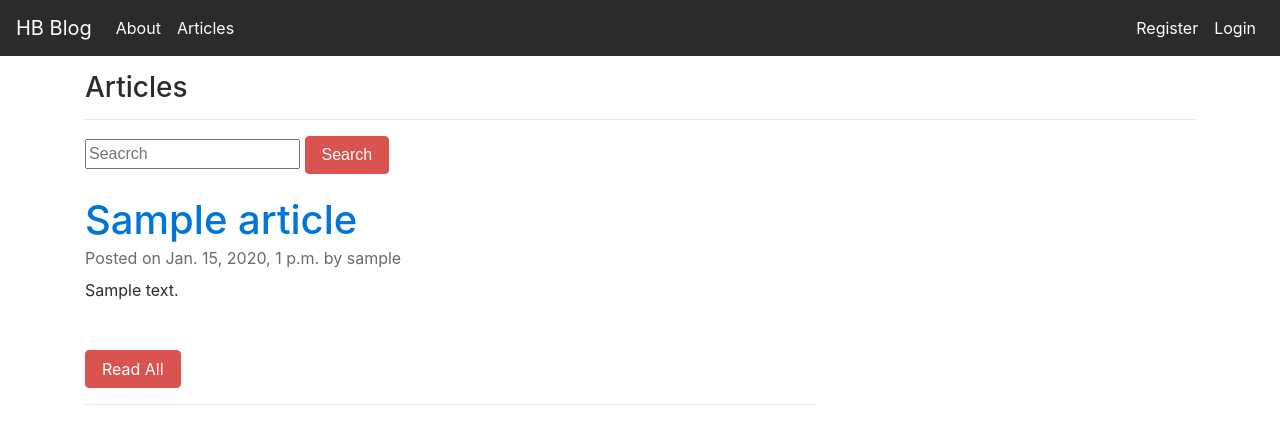
After one commit to Akcanbasri/Python-Course-P3-BlogPageWith-Django, a Django app: page /articles/ in a window 1280 px wide. The commit adds this page. Shown: the top 444 px of the page. Run offline with Django 4.2, Linux system fonts and the light colour scheme; tables that the repository leaves empty hold one stand-in row (values such as "Sample post"); some libraries are stand-ins or nearby versions.

Commit message:
Update dynamic article URLs and templates

```diff
--- a/article/urls.py
+++ b/article/urls.py
@@ -10,5 +10,6 @@ urlpatterns = [
     path("article/<int:id>", views.detail, name="detail"),
     path("update/<int:id>", views.update, name="update"),
     path("delete/<int:id>", views.delete, name="delete"),
-    path("articles", views.articles, name="articles")
+    path("articles", views.articles, name="articles"),
+    path("", views.articlesPage, name="articlesPage")
 ]
--- a/article/views.py
+++ b/article/views.py
@@ -1,4 +1,5 @@
 from django.shortcuts import render, HttpResponse, redirect, get_object_or_404
+from django.contrib.auth.decorators import login_required
 from .forms import CreateArticle
 from django.contrib import messages
 from .models import Article
@@ -15,16 +16,19 @@ def about(request):
     return render(request, "about.html")
 
 
+@login_required(login_url="user:login")
 def articles(request, article_id):
     return render(request, "articles.html", {"article_id": article_id})
 
 
+@login_required(login_url="user:login")
 def dashboard(request):
     articles = Article.objects.filter(author=request.user)
     c = {"articles": articles}
     return render(request, "dashboard.html", c)
 
 
+@login_required(login_url="user:login")
 def addarticle(request):
     form = CreateArticle(request.POST or None, request.FILES or None)
     if form.is_valid():
@@ -37,12 +41,14 @@ def addarticle(request):
     return render(request, "addarticle.html", {"form": form})
 
 
+@login_required(login_url="user:login")
 def detail(request, id):
     # article = Article.objects.get(id=id)
     article = get_object_or_404(Article, id=id)
     return render(request, "detail.html", {"article": article})
 
 
+@login_required(login_url="user:login")
 def update(request, id):
     article = get_object_or_404(Article, id=id)
     form = CreateArticle(request.POST or None, request.FILES or None, instance=article)
@@ -55,8 +61,21 @@ def update(request, id):
 
     return render(request, "update.html", {"form": form, "article": article})
 
+
+@login_required(login_url="user:login")
 def delete(request, id):
     article = get_object_or_404(Article, id=id)
     article.delete()
     messages.success(request, ("Article Deleted!"))
     return redirect("article:dashboard")
+
+
+def articlesPage(request):
+    keyword = request.GET.get("keyword")
+    if keyword:
+        articles = Article.objects.filter(title__contains=keyword)
+        return render(request, "articlesPage.html", {"articles": articles})
+
+    articles = Article.objects.all().order_by("-created_date")
+    c = {"articles": articles}
+    return render(request, "articlesPage.html", c)
--- a/blog/urls.py
+++ b/blog/urls.py
@@ -23,7 +23,7 @@ urlpatterns = [
     path("admin/", admin.site.urls),
     path("", views.index, name="index"),
     path("about", views.about, name="about"),
-    path("article/",include("article.urls")),
+    path("articles/",include("article.urls")),
     path("user/",include("user.urls")),
 ]
 
--- /dev/null
+++ b/templates/articlesPage.html
@@ -0,0 +1,43 @@
+{% extends "layout.html" %}
+{% block body %}
+<h3>Articles</h3>
+<hr>
+<form>
+    {% csrf_token %}
+    <input type="text" name = "keyword" class="input-sm" maxlength="64" placeholder="Seacrch">
+    <button type="submit" class="btn btn-danger">Search</button>
+</form>
+<br>
+{% if articles %}
+{% for article in  articles%}
+<div class="row">
+    <div class="col-lg-8">
+      <!-- Post content-->
+      <article>
+        <!-- Post header-->
+        <header class="mb-4">
+          <!-- Post title-->
+          <a href="{% url 'article:detail' article.id %}"><h1 class="fw-bolder mb-1">{{article.title}}</h1></a>
+          <!-- Post meta content-->
+          <div class="text-muted fst-italic mb-2">
+            Posted on {{article.created_date}} by {{article.author}}
+          </div>
+       <!-- Preview image figure-->
+
+        <!-- Post content-->
+        <section class="mb-5">
+         {{article.content|safe|truncatechars:200}}
+        </section>
+      </article>
+      <a href='{% url "article:detail" article.id %}' class="btn btn-danger">Read All</a>
+      <hr>
+    </div>
+  </div>
+{% endfor %}
+{% else %}
+<div class= "alert alert-danger">
+    <p>There are no articles</p>
+</div>
+{% endif %}
+
+{% endblock body %}
--- a/templates/includes/navbar.html
+++ b/templates/includes/navbar.html
@@ -10,34 +10,34 @@
   >
     <span class="navbar-toggler-icon"></span>
   </button>
-  <a class="navbar-brand" href="/">HB Blog</a>
+  <a class="navbar-brand" href="{% url 'index' %}">HB Blog</a>
 
   <div class="collapse navbar-collapse" id="navbarCollapse">
     <ul class="navbar-nav mr-auto">
       <li class="nav-item active">
-        <a class="nav-link" href="/about">About</a>
+        <a class="nav-link" href='{% url "about" %}'>About</a>
       </li>
       <li class="nav-item active">
-        <a class="nav-link" href="/articles">Articles</a>
+        <a class="nav-link" href="{% url 'article:articlesPage' %}">Articles</a>
       </li>
     </ul>
 
     {% if request.user.is_authenticated %}
     <ul class="navbar-nav ml-auto">
       <li class="nav-item active">
-        <a class="nav-link" href="/article/dashboard">Dashboard</a>
+        <a class="nav-link" href="{% url 'article:dashboard' %}">Dashboard</a>
       </li>
       <li class="nav-item active">
-        <a class="nav-link" href="/user/logout">Logout</a>
+        <a class="nav-link" href="{% url 'user:logout' %}">Logout</a>
       </li>
     </ul>
     {% else %}
     <ul class="navbar-nav ml-auto">
       <li class="nav-item active">
-        <a class="nav-link" href="/user/register">Register</a>
+        <a class="nav-link" href="{% url 'user:register' %}">Register</a>
       </li>
       <li class="nav-item active">
-        <a class="nav-link" href="/user/login">Login</a>
+        <a class="nav-link" href="{% url 'user:login' %}">Login</a>
       </li>
     {% endif %}
   </div>
--- a/templates/layout.html
+++ b/templates/layout.html
@@ -17,7 +17,7 @@
     {% include "includes/navbar.html" %}
 
     <br /><br /><br />
-    <div class="container">
+    <div style= "margin-bottom: 50px;" class="container">
       {% if messages %}
 <ul class="messages">
     {% for message in messages %}
--- a/templates/update.html
+++ b/templates/update.html
@@ -1,5 +1,5 @@
 {% extends "layout.html" %} {% block body %}
-<h3>Edit Article</h3>
+<h3>Update Article</h3>
 <hr />
 <form method="post">
   {% csrf_token %}{{form.as_p}}
```
Also changed, not shown: templates/dashboard.html (+4 -4 lines), templates/includes/posttemplate.html (+107 -22 lines).
